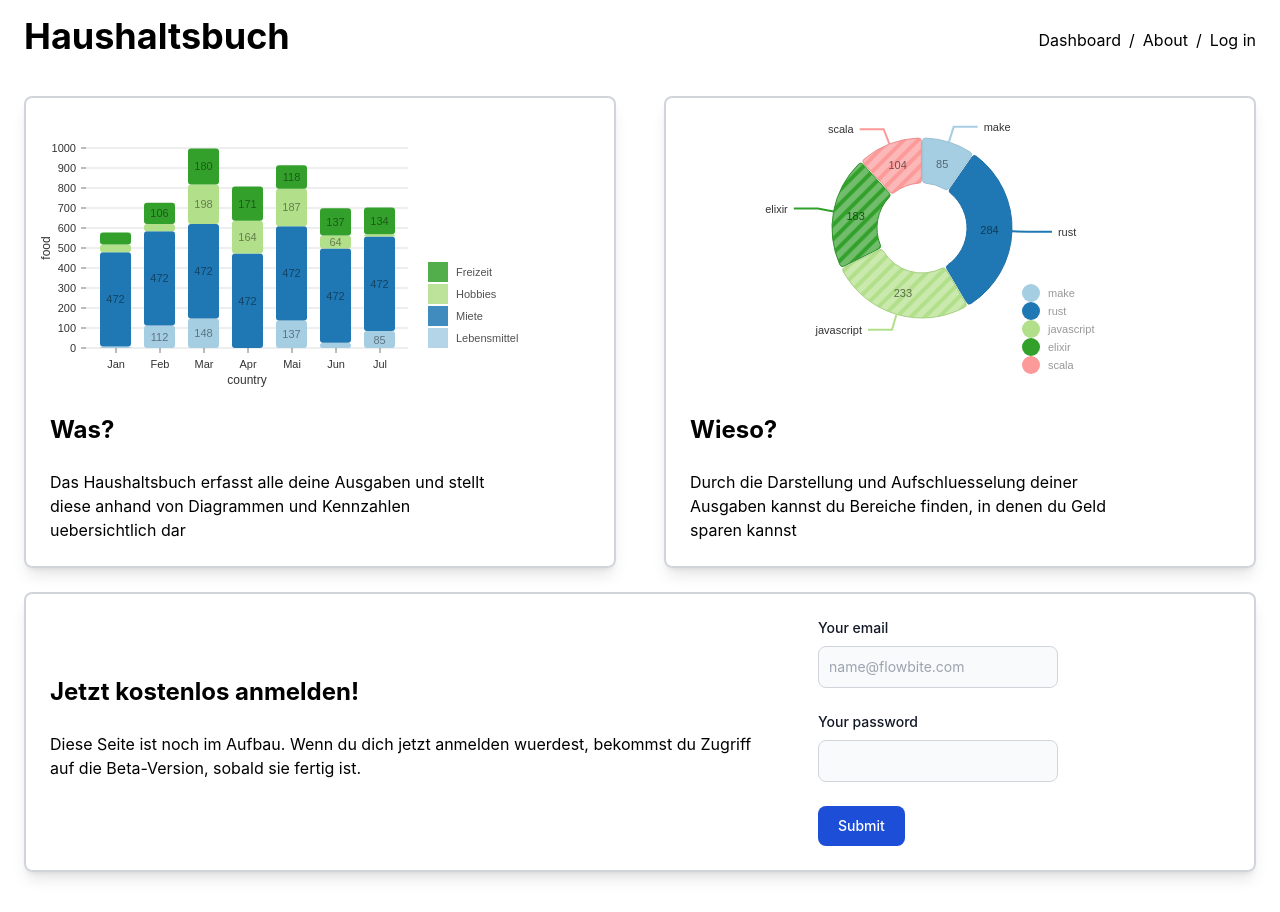
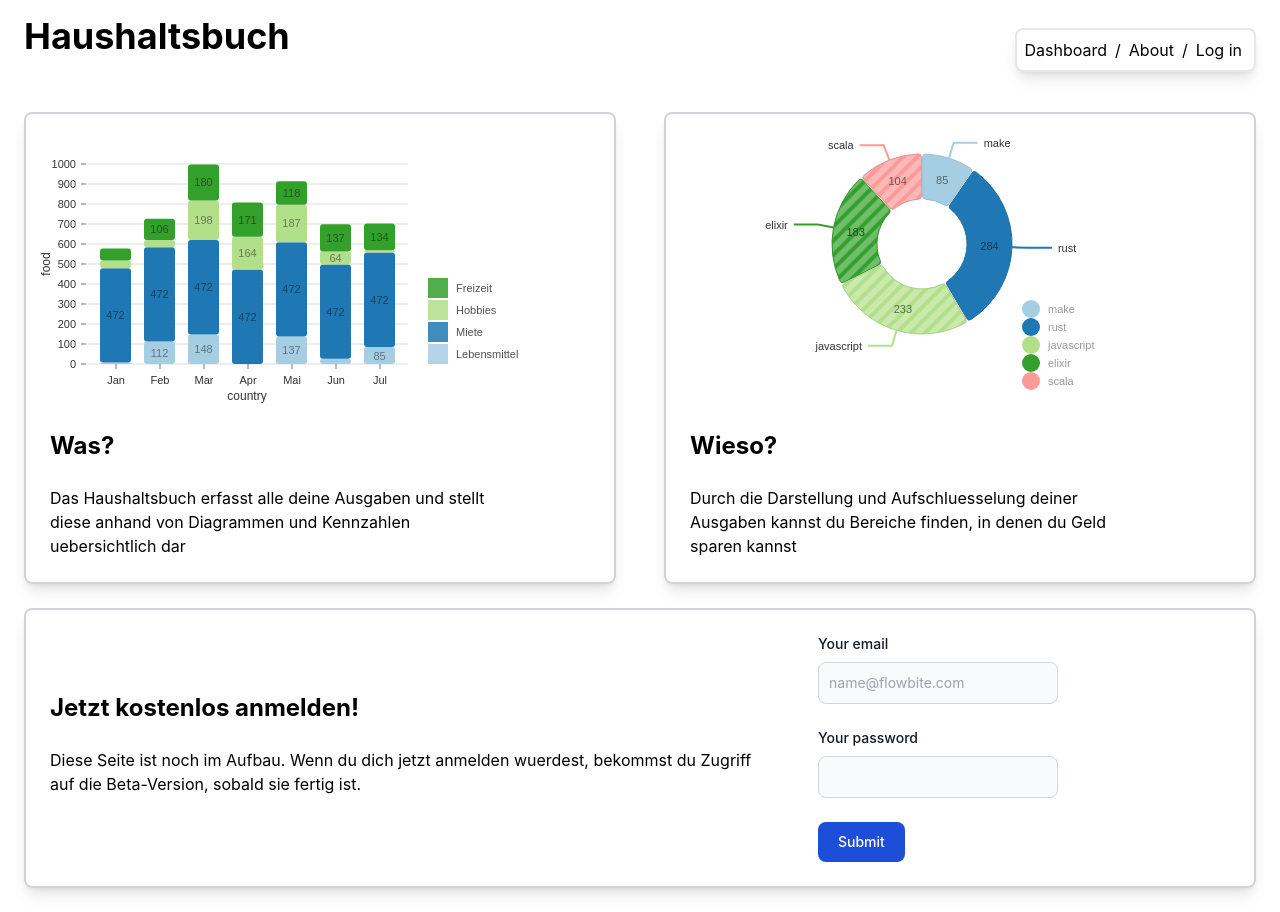
Before and after one commit to zmzlois/nivo-nextjs, a Next.js app in the folder my-project/: page / in a window 1280 px wide. Built offline with nearby package versions, Linux system fonts and the light colour scheme.

Commit message:
Dark-mode disabled

```diff
--- a/my-project/components/navbar.tsx
+++ b/my-project/components/navbar.tsx
@@ -12,8 +12,8 @@
       >
         Haushaltsbuch
       </Link>
-      <div>
-        <div className="flex gap-2 mt-3">
+      <div className='flex'>
+        <div className="flex gap-2 mt-3 border-2 p-2 pr-3 rounded-lg shadow-lg">
           <Link
             href="/dashboard"
             className={
--- a/my-project/pages/index.tsx
+++ b/my-project/pages/index.tsx
@@ -48,31 +48,31 @@
 
             <form className="p-6">
               <div className="mb-6">
-                <label className="block mb-2 text-sm font-medium text-gray-900 dark:text-white">
+                <label className="block mb-2 text-sm font-medium text-gray-900">
                   Your email
                 </label>
                 <input
                   type="email"
                   id="email"
-                  className="bg-gray-50 border border-gray-300 text-gray-900 text-sm rounded-lg focus:ring-blue-500 focus:border-blue-500 block w-full p-2.5 dark:bg-gray-700 dark:border-gray-600 dark:placeholder-gray-400 dark:text-white dark:focus:ring-blue-500 dark:focus:border-blue-500"
+                  className="bg-gray-50 border border-gray-300 text-gray-900 text-sm rounded-lg focus:ring-blue-500 focus:border-blue-500 block w-full p-2.5 "
                   placeholder="name@flowbite.com"
                   required
                 />
               </div>
               <div className="mb-6">
-                <label className="block mb-2 text-sm font-medium text-gray-900 dark:text-white">
+                <label className="block mb-2 text-sm font-medium text-gray-900">
                   Your password
                 </label>
                 <input
                   type="password"
                   id="password"
-                  className="bg-gray-50 border border-gray-300 text-gray-900 text-sm rounded-lg focus:ring-blue-500 focus:border-blue-500 block w-full p-2.5 dark:bg-gray-700 dark:border-gray-600 dark:placeholder-gray-400 dark:text-white dark:focus:ring-blue-500 dark:focus:border-blue-500"
+                  className="bg-gray-50 border border-gray-300 text-gray-900 text-sm rounded-lg focus:ring-blue-500 focus:border-blue-500 block w-full p-2.5 "
                   required
                 />
               </div>
               <button
                 type="submit"
-                className="text-white bg-blue-700 hover:bg-blue-800 focus:ring-4 focus:outline-none focus:ring-blue-300 font-medium rounded-lg text-sm w-full sm:w-auto px-5 py-2.5 text-center dark:bg-blue-600 dark:hover:bg-blue-700 dark:focus:ring-blue-800"
+                className="text-white bg-blue-700 hover:bg-blue-800 focus:ring-4 focus:outline-none focus:ring-blue-300 font-medium rounded-lg text-sm w-full sm:w-auto px-5 py-2.5 text-center "
               >
                 Submit
               </button>
```
